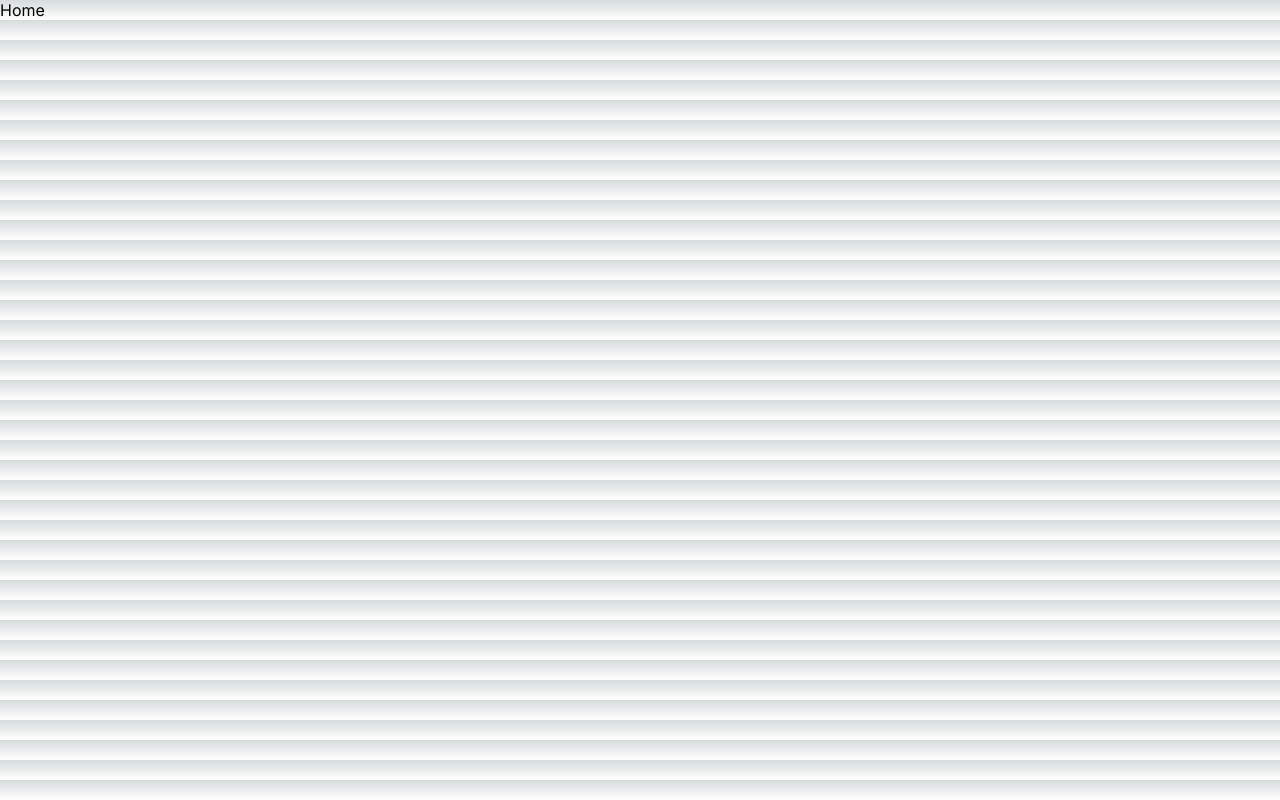
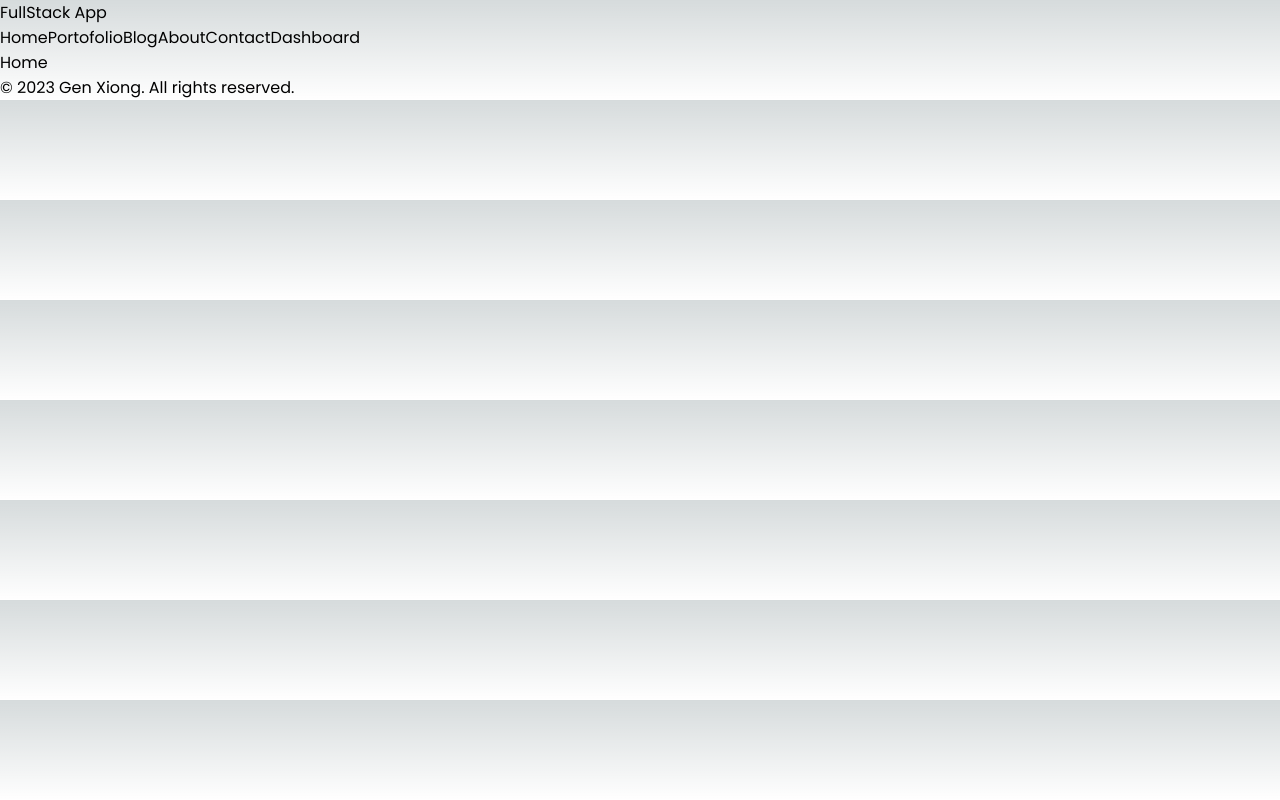
Before and after one commit to codewithryugen/fullstack-app, a Next.js app: page / in a window 1280 px wide. Built offline with nearby package versions, Linux system fonts and the light colour scheme.

Commit message:
mission passed

```diff
--- a/src/app/layout.js
+++ b/src/app/layout.js
@@ -1,7 +1,9 @@
+import Navbar from '@/components/navbar/Navbar'
 import './globals.css'
-import { Inter } from 'next/font/google'
+import { Inter ,Poppins} from 'next/font/google'
+import Footer from '@/components/footer/Footer'
 
-const inter = Inter({ subsets: ['latin'] })
+const poppins = Poppins({ weight: ['100','200','300','400','500','600','700','800','900'],subsets:['latin']});
 
 export const metadata = {
   title: 'Create Next App',
@@ -11,7 +13,11 @@ export const metadata = {
 export default function RootLayout({ children }) {
   return (
     <html lang="en">
-      <body className={inter.className}>{children}</body>
+      <body className={poppins.className}>
+        <Navbar/>
+        {children}
+        <Footer/>
+        </body>
     </html>
   )
 }
--- /dev/null
+++ b/src/components/footer/Footer.jsx
@@ -0,0 +1,14 @@
+import React from 'react'
+
+const Footer = () => {
+  return (
+    <div>
+      <div>
+        &copy; 2023 Gen Xiong. All rights reserved.
+      </div>
+      <div></div>
+    </div>
+  )
+}
+
+export default Footer
--- /dev/null
+++ b/src/components/navbar/Navbar.jsx
@@ -0,0 +1,52 @@
+import Link from 'next/link'
+import React from 'react'
+
+const links = [
+  {
+    id:1,
+    name:'Home',
+    path:'/'
+  },
+  {
+    id:2,
+    name:'Portofolio',
+    path:'/portofolio'
+  },
+  {
+    id:3,
+    name:'Blog',
+    path:'/blog'
+  },
+  {
+    id:4,
+    name:'About',
+    path:'/about'
+  },
+  {
+    id:5,
+    name:'Contact',
+    path:'/contact'
+  },
+  {
+    id:6,
+    name:'Dashboard',
+    path:'/dashboard'
+  }
+];
+
+const Navbar = () => {
+  return (
+    <div>
+      <Link href="/">FullStack App</Link>
+      <div>
+        {links.map((link)=>(
+          <Link key={link.id} href={link.path}>
+            {link.name}
+          </Link>
+        ))}
+      </div>
+    </div>
+  )
+}
+
+export default Navbar
```
